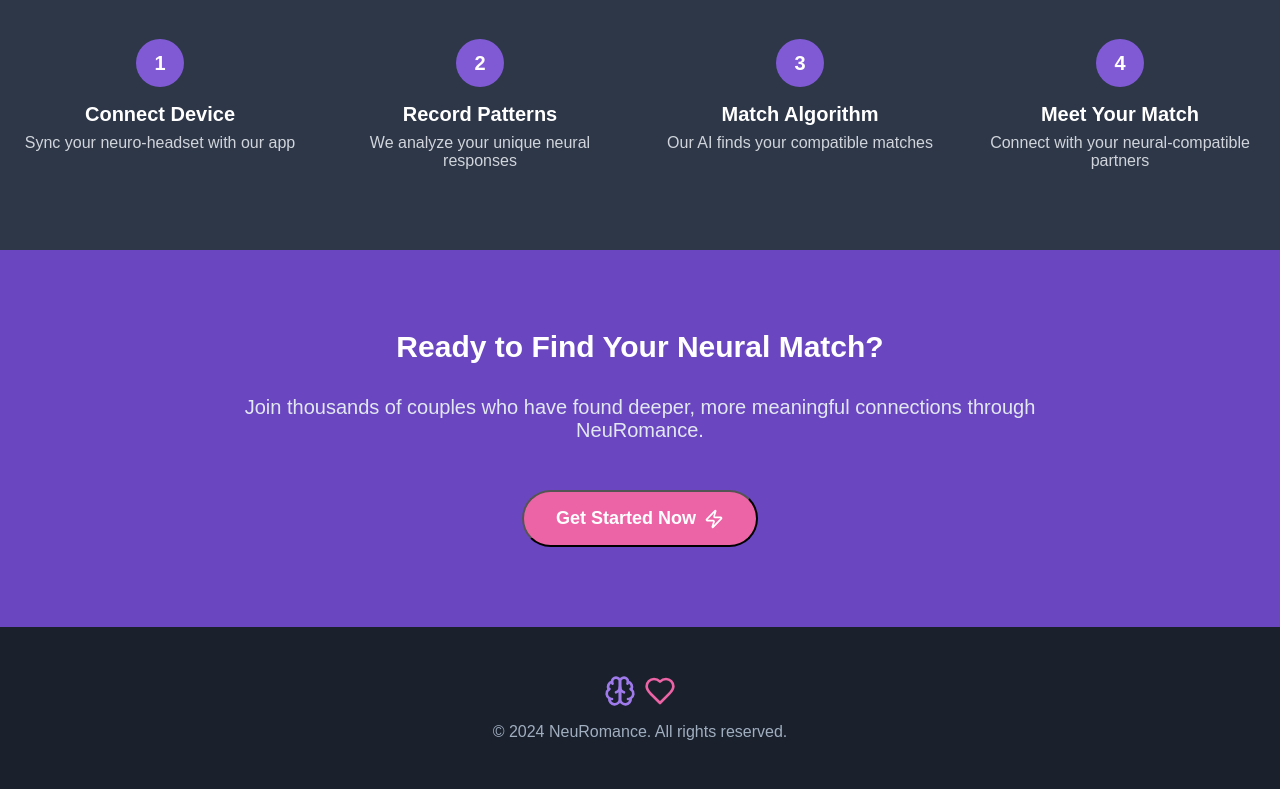
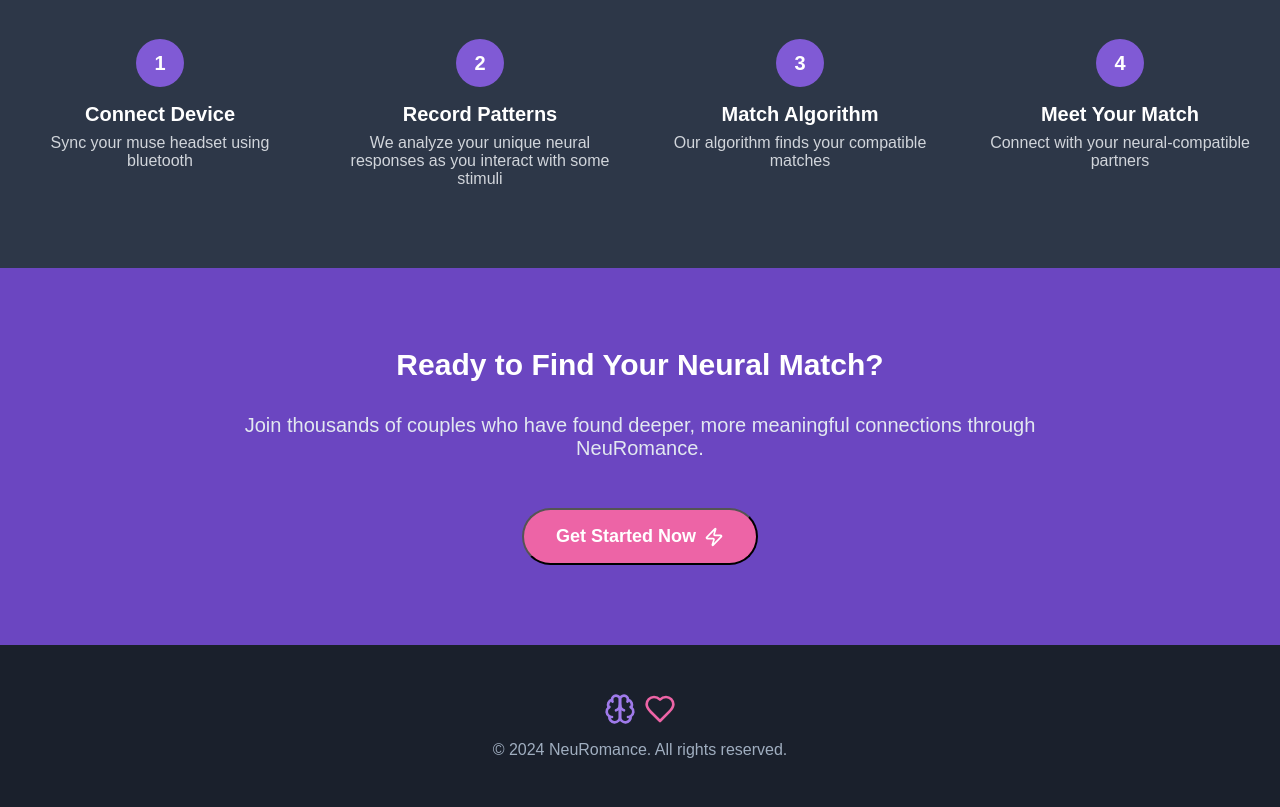
Before and after one commit to natHACKS-2024-idk/neuromance, a Next.js app in the folder neuromance/: page / in a window 1280 px wide. Shown: the part 1280-2087 px from the top of the page. Built offline with nearby package versions, Linux system fonts and the light colour scheme.

Commit message:
cleaned messaging

```diff
--- a/neuromance/src/app/components/Home/HowItWorks/HowItWorks.tsx
+++ b/neuromance/src/app/components/Home/HowItWorks/HowItWorks.tsx
@@ -11,17 +11,17 @@
           <Step
             number={1}
             title="Connect Device"
-            description="Sync your neuro-headset with our app"
+            description="Sync your muse headset using bluetooth"
           />
           <Step
             number={2}
             title="Record Patterns"
-            description="We analyze your unique neural responses"
+            description="We analyze your unique neural responses as you interact with some stimuli"
           />
           <Step
             number={3}
             title="Match Algorithm"
-            description="Our AI finds your compatible matches"
+            description="Our algorithm finds your compatible matches"
           />
           <Step
             number={4}
```
